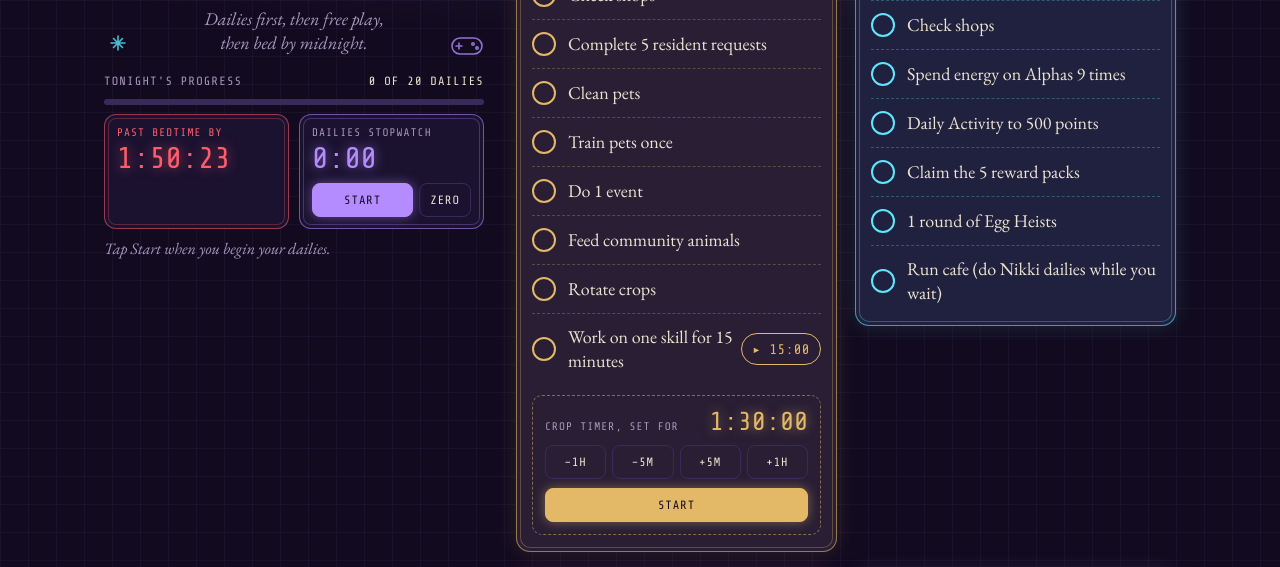
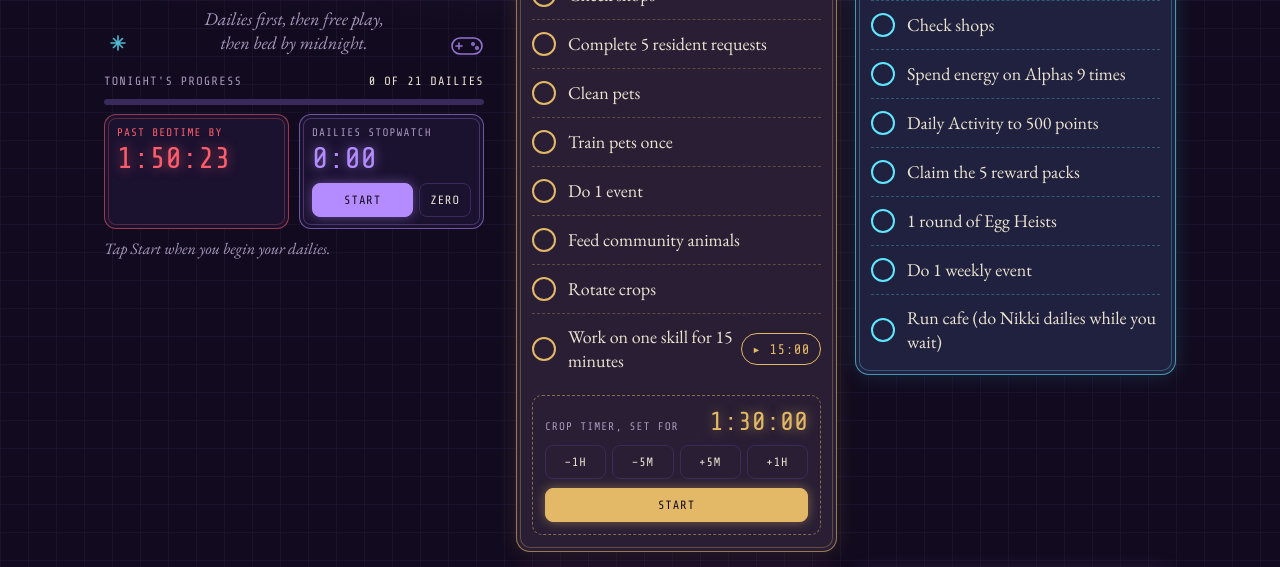
Before and after one commit to faetoplay/hub, a plain HTML site: page evening-dailies/index.html in a window 1280 px wide. Shown: the part 179-746 px from the top of the page. Drawn offline with nearby package versions, Linux system fonts and the light colour scheme.

Commit message:
Add 'Do 1 weekly event' to Aniimo dailies
Co-Authored-By: Claude Fable 5.2 <noreply@anthropic.com>
Claude-Session: https://claude.ai/code/session_01URenHQpZ2EYF3DLQT4f57b

```diff
--- a/evening-dailies/index.html
+++ b/evening-dailies/index.html
@@ -430,7 +430,7 @@ main { display: flex; flex-direction: column; gap: 14px; min-width: 0; }
   <div class="bar">
     <div class="head">
       <span>Tonight's progress</span>
-      <span class="count" id="count">0 of 20 dailies</span>
+      <span class="count" id="count">0 of 21 dailies</span>
     </div>
     <div class="track" aria-hidden="true"><div class="fill" id="fill"></div></div>
     <div class="timers">
@@ -489,6 +489,7 @@ main { display: flex; flex-direction: column; gap: 14px; min-width: 0; }
       ["a-activity", "Daily Activity to 500 points"],
       ["a-packs", "Claim the 5 reward packs"],
       ["a-heist", "1 round of Egg Heists"],
+      ["a-weekly", "Do 1 weekly event"],
       ["a-cafe", "Run cafe (do Nikki dailies while you wait)"]
     ]},
     { id: "nikki", name: "Infinity Nikki", tone: "nikki", note: "swiftest", daily: true, items: [
```
